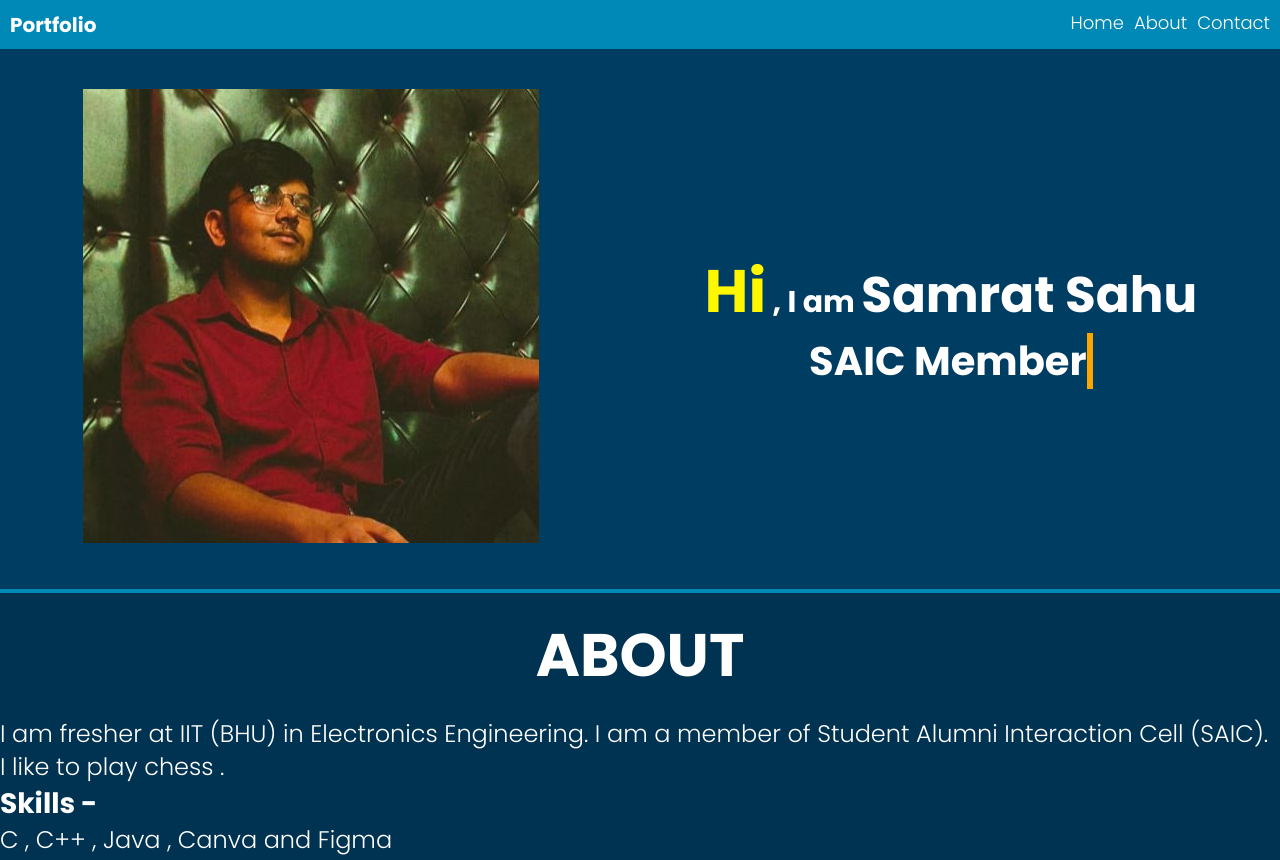
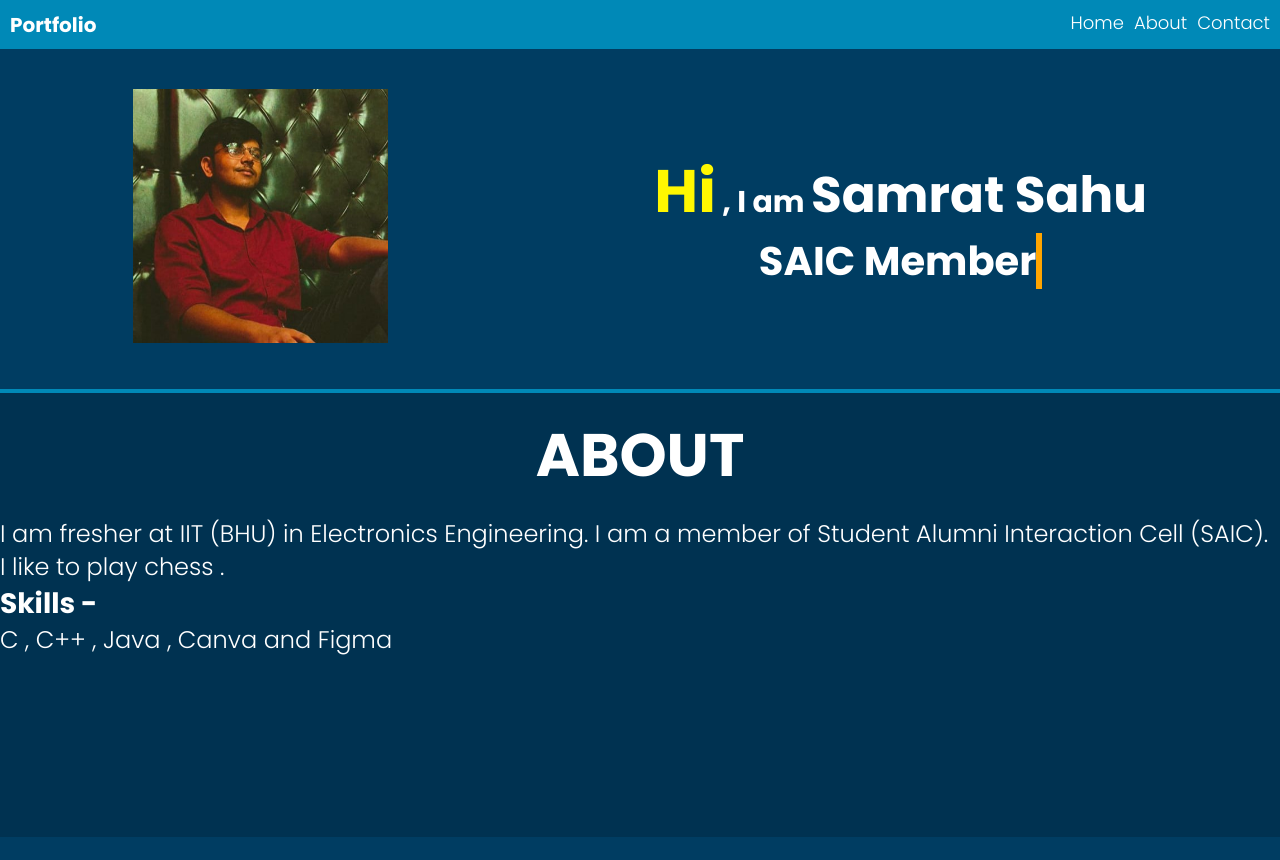
Before and after one commit to samratsahu331/Portfolio, a plain HTML site: page index.html in a window 1280 px wide. Shown: the top 860 px of the page. Drawn offline with nearby package versions, Linux system fonts and the light colour scheme.

Commit message:
Update index.html

```diff
--- a/index.html
+++ b/index.html
@@ -41,7 +41,7 @@
       <section id="hero">
         <div class="container">
           <div class="hero_image animate_animated animate_bounceInLeft">
-            <img src="images/hero.jpg" alt="hero image" />
+            <img src="images/hero.jpg" width="255" alt="hero image" />
           </div>
           <div class="hero_content">
             <h1>
```
